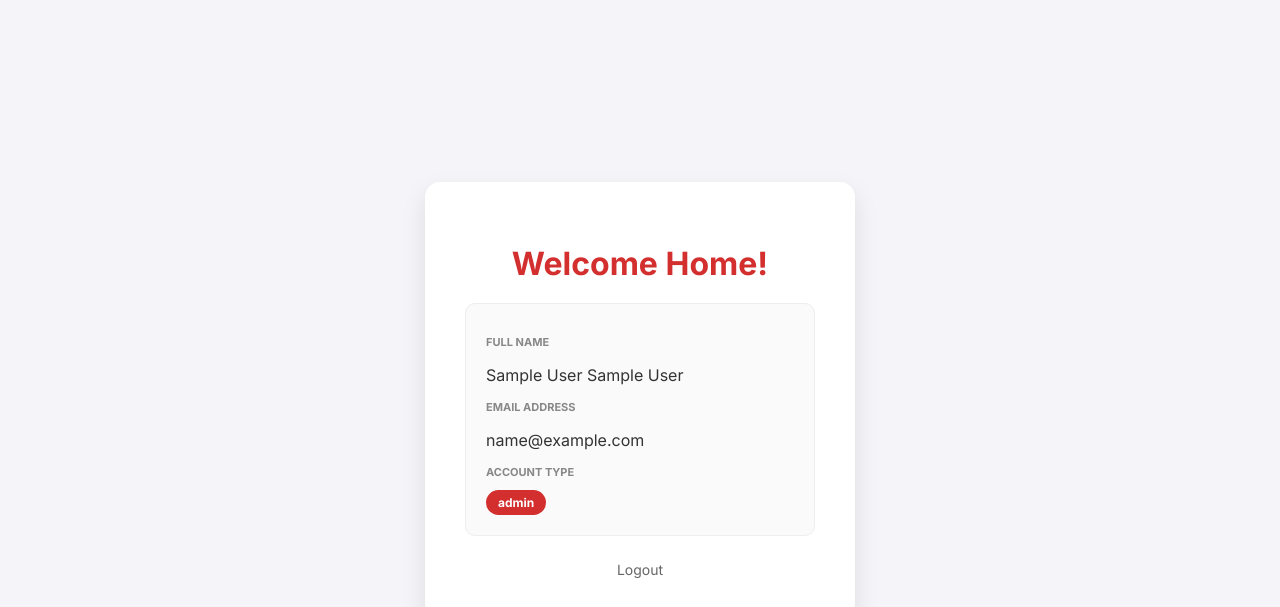
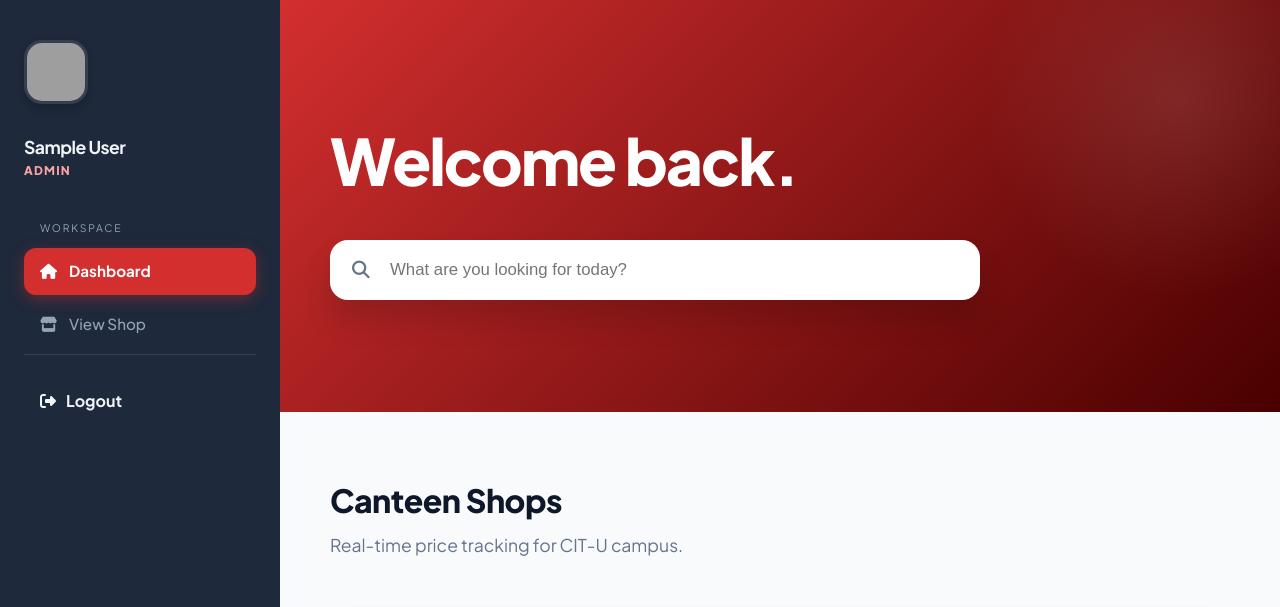
Before and after one commit to Kianbel/WildcatsPriceChecker, a PHP site: page /dashboard.php in a window 1280 px wide. Shown: the top 607 px of the page. Run offline with PHP 8.4, Linux system fonts and the light colour scheme; the visitor is signed in with stand-in values (Sample User, id 1); grey boxes are pictures that could not be loaded.

Commit message:
improved dashboard

```diff
--- /dev/null
+++ b/css/dashboard.css
@@ -0,0 +1,337 @@
+:root {
+    /* Branding & Palette */
+    --primary: #d32f2f;
+    --primary-dark: #4a0000;
+    --bg-main: #f8fafc;
+
+    /* Sidebar - Deep Contrast Theme */
+    --sidebar-bg: #1e293b;
+    --sidebar-text: #f1f5f9;
+    --sidebar-muted: #94a3b8;
+    --sidebar-hover: rgba(255, 255, 255, 0.05);
+    --sidebar-accent: #fca5a5;
+
+    /* Content Text */
+    --text-main: #0f172a;
+    --text-muted: #64748b;
+
+    /* Elevation */
+    --card-shadow: 0 10px 25px -5px rgba(0, 0, 0, 0.05), 0 8px 10px -6px rgba(0, 0, 0, 0.05);
+    --transition: 0.3s cubic-bezier(0.4, 0, 0.2, 1);
+}
+
+/* Base Reset */
+* {
+    margin: 0;
+    padding: 0;
+    box-sizing: border-box;
+}
+
+body {
+    font-family: 'Plus Jakarta Sans', sans-serif;
+    background-color: var(--bg-main);
+    color: var(--text-main);
+    line-height: 1.5;
+}
+
+.app-container {
+    display: flex;
+    min-height: 100vh;
+    width: 100%;
+}
+
+/* --- SIDEBAR --- */
+.sidebar {
+    width: 280px;
+    background: var(--sidebar-bg);
+    padding: 2.5rem 1.5rem;
+    position: sticky;
+    top: 0;
+    height: 100vh;
+    display: flex;
+    flex-direction: column;
+    color: var(--sidebar-text);
+    z-index: 100;
+}
+
+.avatar-container {
+    margin-bottom: 1.5rem;
+}
+
+.user-avatar {
+    width: 64px;
+    height: 64px;
+    border-radius: 18px;
+    object-fit: cover;
+    border: 3px solid rgba(255, 255, 255, 0.1);
+    box-shadow: 0 4px 10px rgba(0, 0, 0, 0.2);
+}
+
+.user-meta .u-name {
+    display: block;
+    font-weight: 700;
+    font-size: 1.1rem;
+    color: var(--sidebar-text);
+    letter-spacing: -0.5px;
+}
+
+.user-meta .u-role {
+    display: block;
+    font-size: 0.75rem;
+    font-weight: 800;
+    color: var(--sidebar-accent);
+    text-transform: uppercase;
+    letter-spacing: 1.2px;
+    margin-top: 2px;
+}
+
+.side-nav {
+    margin-top: 2.5rem;
+    flex-grow: 1;
+}
+
+.nav-group label {
+    display: block;
+    font-size: 0.65rem;
+    text-transform: uppercase;
+    letter-spacing: 1.8px;
+    color: var(--sidebar-muted);
+    margin: 2rem 0 0.75rem 1rem;
+}
+
+.nav-item {
+    display: flex;
+    align-items: center;
+    gap: 12px;
+    text-decoration: none;
+    color: var(--sidebar-muted);
+    padding: 12px 16px;
+    border-radius: 12px;
+    font-size: 0.95rem;
+    font-weight: 500;
+    transition: var(--transition);
+    margin-bottom: 6px;
+}
+
+.nav-item:hover {
+    background: var(--sidebar-hover);
+    color: var(--sidebar-text);
+    transform: translateX(4px);
+}
+
+.nav-item.active {
+    background: var(--primary);
+    color: white;
+    font-weight: 700;
+    box-shadow: 0 4px 15px rgba(211, 47, 47, 0.4);
+}
+
+.sidebar-footer {
+    margin-top: auto;
+    padding-top: 1.5rem;
+    border-top: 1px solid rgba(255, 255, 255, 0.1);
+}
+
+.logout-btn {
+    text-decoration: none;
+    color: var(--sidebar-text);
+    font-weight: 700;
+    display: flex;
+    align-items: center;
+    gap: 10px;
+    padding: 10px 16px;
+    border-radius: 12px;
+    transition: var(--transition);
+}
+
+.logout-btn:hover {
+    background: rgba(255, 255, 255, 0.05);
+    color: var(--sidebar-accent);
+}
+
+/* --- MAIN CONTENT --- */
+.main-content {
+    flex: 1;
+    display: flex;
+    flex-direction: column;
+    min-width: 0; /* Prevents flex items from overflowing */
+}
+
+.hero {
+    position: relative;
+    padding: 7rem 5%;
+    background: linear-gradient(135deg, var(--primary) 0%, var(--primary-dark) 100%);
+    color: white;
+    overflow: hidden;
+}
+
+.hero::after {
+    content: '';
+    position: absolute;
+    top: -100px;
+    right: -100px;
+    width: 400px;
+    height: 400px;
+    background: radial-gradient(circle, rgba(255,255,255,0.1) 0%, transparent 70%);
+    border-radius: 50%;
+}
+
+.welcome-heading {
+    font-size: clamp(2.5rem, 5vw, 4rem);
+    font-weight: 800;
+    margin-bottom: 2rem;
+    letter-spacing: -2px;
+    position: relative;
+    z-index: 1;
+}
+
+.search-bar-container {
+    position: relative;
+    max-width: 650px;
+    z-index: 1;
+}
+
+.search-icon {
+    position: absolute;
+    left: 22px;
+    top: 50%;
+    transform: translateY(-50%);
+    color: var(--text-muted);
+    font-size: 1.1rem;
+}
+
+.search-bar-container input {
+    width: 100%;
+    padding: 20px 24px 20px 60px;
+    border-radius: 18px;
+    border: none;
+    font-size: 1.05rem;
+    outline: none;
+    background: white;
+    box-shadow: 0 20px 30px rgba(0,0,0,0.15);
+    transition: var(--transition);
+}
+
+.search-bar-container input:focus {
+    box-shadow: 0 25px 40px rgba(0,0,0,0.2);
+    transform: scale(1.01);
+}
+
+/* --- CONTENT BODY --- */
+.content-body {
+    padding: 4rem 5%;
+    max-width: 1600px;
+    width: 100%;
+    margin: 0 auto;
+}
+
+.section-title {
+    margin-bottom: 3rem;
+}
+
+.section-title h2 {
+    font-size: 2rem;
+    font-weight: 800;
+    margin-bottom: 0.5rem;
+    letter-spacing: -0.5px;
+}
+
+.section-title p {
+    color: var(--text-muted);
+    font-size: 1.1rem;
+}
+
+.shop-grid {
+    display: grid;
+    grid-template-columns: repeat(auto-fill, minmax(450px, 1fr));
+    gap: 3rem;
+}
+
+.modern-card {
+    background: white;
+    border-radius: 28px;
+    overflow: hidden;
+    box-shadow: var(--card-shadow);
+    transition: var(--transition);
+    border: 1px solid rgba(241, 245, 249, 0.8);
+    display: flex;
+    flex-direction: column;
+}
+
+.modern-card:hover {
+    transform: translateY(-12px);
+    box-shadow: 0 30px 60px -12px rgba(0,0,0,0.12);
+}
+
+.card-image {
+    height: 240px;
+    background-size: cover;
+    background-position: center;
+    position: relative;
+}
+
+.card-tag {
+    position: absolute;
+    top: 20px;
+    left: 20px;
+    background: rgba(255, 255, 255, 0.95);
+    backdrop-filter: blur(4px);
+    padding: 6px 14px;
+    border-radius: 10px;
+    font-size: 0.75rem;
+    font-weight: 800;
+    text-transform: uppercase;
+    color: var(--primary);
+    box-shadow: 0 4px 10px rgba(0,0,0,0.1);
+}
+
+.card-content {
+    padding: 2.25rem;
+    flex-grow: 1;
+}
+
+.card-content h3 {
+    font-size: 1.5rem;
+    margin-bottom: 0.85rem;
+    font-weight: 700;
+    color: var(--text-main);
+}
+
+.card-content p {
+    color: var(--text-muted);
+    font-size: 1rem;
+    line-height: 1.7;
+    margin-bottom: 1.75rem;
+}
+
+.card-footer {
+    display: flex;
+    justify-content: space-between;
+    align-items: center;
+    padding-top: 1.75rem;
+    border-top: 1px solid #f1f5f9;
+}
+
+.card-footer span {
+    font-size: 0.9rem;
+    font-weight: 600;
+    color: var(--text-muted);
+}
+
+.card-footer i {
+    color: var(--primary);
+    font-size: 1.2rem;
+    transition: var(--transition);
+}
+
+.modern-card:hover .card-footer i {
+    transform: translateX(8px);
+}
+
+/* Tablet Responsiveness */
+@media (max-width: 1024px) {
+    .sidebar { width: 80px; padding: 2rem 1rem; }
+    .user-meta, .nav-group label, .nav-item span, .logout-btn span { display: none; }
+    .nav-item { justify-content: center; padding: 15px; }
+    .shop-grid { grid-template-columns: 1fr; }
+}
--- a/dashboard.php
+++ b/dashboard.php
@@ -1,48 +1,112 @@
 <?php
 session_start();
-
-// Security check: if session is empty, redirect to login
-if (!isset($_SESSION['email'])) {
+if (!isset($_SESSION['user_id'])) {
     header("Location: login.php");
     exit();
 }
+$user_name = $_SESSION['user_name'];
+$user_role = $_SESSION['user_role'];
 ?>
 
 <!DOCTYPE html>
 <html lang="en">
 <head>
     <meta charset="UTF-8">
-    <title>WildCats - Home</title>
-    <link href="https://fonts.googleapis.com/css2?family=Inter:wght@400;700&display=swap" rel="stylesheet">
-    <style>
-        body { font-family: 'Inter', sans-serif; background: #f4f4f9; display: flex; justify-content: center; align-items: center; height: 100vh; margin: 0; }
-        .container { background: white; padding: 40px; border-radius: 15px; box-shadow: 0 10px 25px rgba(0,0,0,0.1); text-align: center; width: 350px; }
-        h1 { color: #d32f2f; margin-bottom: 20px; }
-        .info-box { text-align: left; background: #fafafa; padding: 20px; border-radius: 10px; border: 1px solid #eee; }
-        .label { font-size: 11px; font-weight: 700; color: #888; text-transform: uppercase; }
-        .value { font-size: 16px; color: #333; margin-bottom: 15px; }
-        .badge { display: inline-block; padding: 5px 12px; border-radius: 20px; font-size: 12px; font-weight: bold; background: #d32f2f; color: white; }
-        .btn-logout { display: block; margin-top: 25px; color: #666; text-decoration: none; font-size: 14px; }
-        .btn-logout:hover { color: #d32f2f; }
-    </style>
+    <meta name="viewport" content="width=device-width, initial-scale=1.0">
+    <title>WildCats - NextGen Dashboard</title>
+    <link rel="stylesheet" href="css/dashboard.css">
+    <link href="https://fonts.googleapis.com/css2?family=Plus+Jakarta+Sans:wght@300;400;500;600;700;800&display=swap" rel="stylesheet">
+    <link rel="stylesheet" href="https://cdnjs.cloudflare.com/ajax/libs/font-awesome/6.4.0/css/all.min.css">
 </head>
 <body>
 
-<div class="container">
-    <h1>Welcome Home!</h1>
+<div class="app-container">
+    <aside class="sidebar">
+        <div class="sidebar-inner">
+            <div class="user-profile">
+                <div class="avatar-container">
+                    <img src="https://ui-avatars.com/api/?name=<?php echo urlencode($user_name); ?>&background=800000&color=fff" alt="Avatar" class="user-avatar">
+                </div>
+                <div class="user-meta">
+                    <span class="u-name"><?php echo htmlspecialchars($user_name); ?></span>
+                    <span class="u-role"><?php echo htmlspecialchars($user_role); ?></span>
+                </div>
+            </div>
 
-    <div class="info-box">
-        <p class="label">Full Name</p>
-        <p class="value"><?php echo $_SESSION['fname'] . " " . $_SESSION['lname']; ?></p>
+            <nav class="side-nav">
+                <div class="nav-group">
+                    <label>Workspace</label>
+                    <a href="#" class="nav-item active"><i class="fas fa-house"></i> Dashboard</a>
+                    <a href="#" class="nav-item"><i class="fas fa-store"></i> View Shop</a>
+                </div>
 
-        <p class="label">Email Address</p>
-        <p class="value"><?php echo $_SESSION['email']; ?></p>
+                <?php if ($user_role == "PERSONNEL"): ?>
+                <div class="nav-group">
+                    <label>Management</label>
+                    <a href="#" class="nav-item"><i class="fas fa-plus-square"></i> Add Item</a>
+                    <a href="#" class="nav-item"><i class="fas fa-trash-can"></i> Delete Item</a>
+                    <a href="#" class="nav-item"><i class="fas fa-pen-to-square"></i> Update Item</a>
+                </div>
+                <?php endif; ?>
+            </nav>
 
-        <p class="label">Account Type</p>
-        <span class="badge"><?php echo $_SESSION['usertype']; ?></span>
-    </div>
+            <div class="sidebar-footer">
+                <a href="logout.php" class="logout-btn">
+                    <i class="fas fa-right-from-bracket"></i> Logout
+                </a>
+            </div>
+        </div>
+    </aside>
 
-    <a href="logout.php" class="btn-logout">Logout</a>
+    <main class="main-content">
+        <header class="hero">
+            <div class="hero-bg"></div>
+            <div class="hero-body">
+                <h1 class="welcome-heading">Welcome back.</h1>
+                <div class="search-bar-container">
+                    <i class="fas fa-search search-icon"></i>
+                    <input type="text" placeholder="What are you looking for today?">
+                </div>
+            </div>
+        </header>
+
+        <section class="content-body">
+            <div class="section-title">
+                <h2>Canteen Shops</h2>
+                <p>Real-time price tracking for CIT-U campus.</p>
+            </div>
+
+            <div class="shop-grid">
+                <div class="modern-card">
+                    <div class="card-image" style="background-image: url('https://scontent.fceb6-3.fna.fbcdn.net/v/t39.30808-6/484808875_1132500665342598_8952838221900438634_n.jpg?_nc_cat=101&ccb=1-7&_nc_sid=2a1932&_nc_ohc=jeQW3t_us5QQ7kNvwGOduUC&_nc_oc=AdqweDTlWZErApcj9yomK3Tl9Mg_pbgp0MLuv-_Q9fAfmpnsRua_aBIr1PiAyTGqXw8&_nc_zt=23&_nc_ht=scontent.fceb6-3.fna&_nc_gid=eEz8Jgj6cWt-DPhv1BdmFA&_nc_ss=7b289&oh=00_Af4opJtm9zqKlgixDVRhz6eeoM1eYckm53fTzUChxKUXkQ&oe=6A032491');">
+                        <div class="card-tag">Supplies</div>
+                    </div>
+                    <div class="card-content">
+                        <h3>CIT-U School Supplies</h3>
+                        <p>Essential stationery, papers, and campus gear.</p>
+                        <div class="card-footer">
+                            <span>24 Items Available</span>
+                            <i class="fas fa-arrow-right"></i>
+                        </div>
+                    </div>
+                </div>
+
+                <div class="modern-card">
+                    <div class="card-image" style="background-image: url('https://images.unsplash.com/photo-1554118811-1e0d58224f24?q=80&w=800');">
+                        <div class="card-tag">DRINKS</div>
+                    </div>
+                    <div class="card-content">
+                        <h3>Coffito</h3>
+                        <p>Premium artisanal coffee and beverages.</p>
+                        <div class="card-footer">
+                            <span>12 Items Available</span>
+                            <i class="fas fa-arrow-right"></i>
+                        </div>
+                    </div>
+                </div>
+            </div>
+        </section>
+    </main>
 </div>
 
 </body>
```
Also changed, not shown: database/dbpricechecker.sql (added, +174 -0 lines), login.php (+13 -1 lines), register.php (+34 -8 lines).
